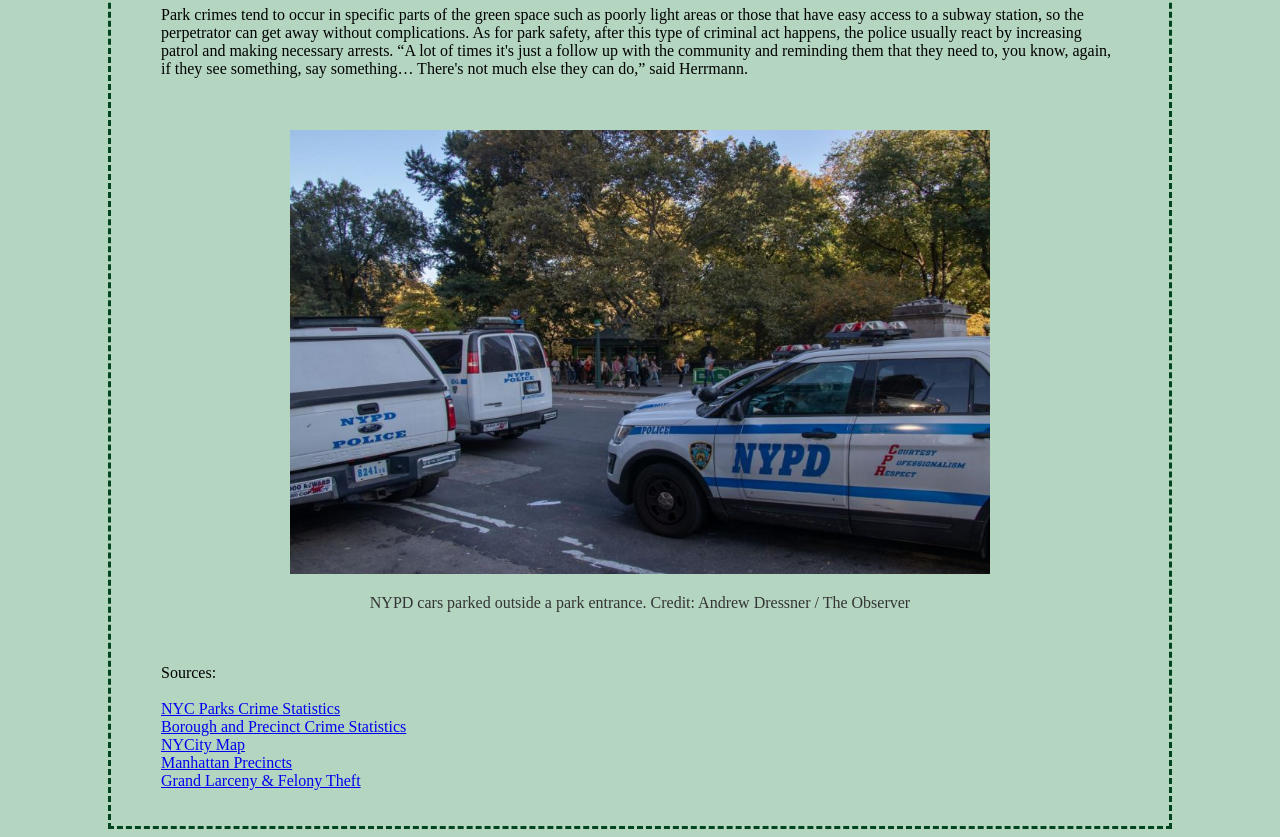
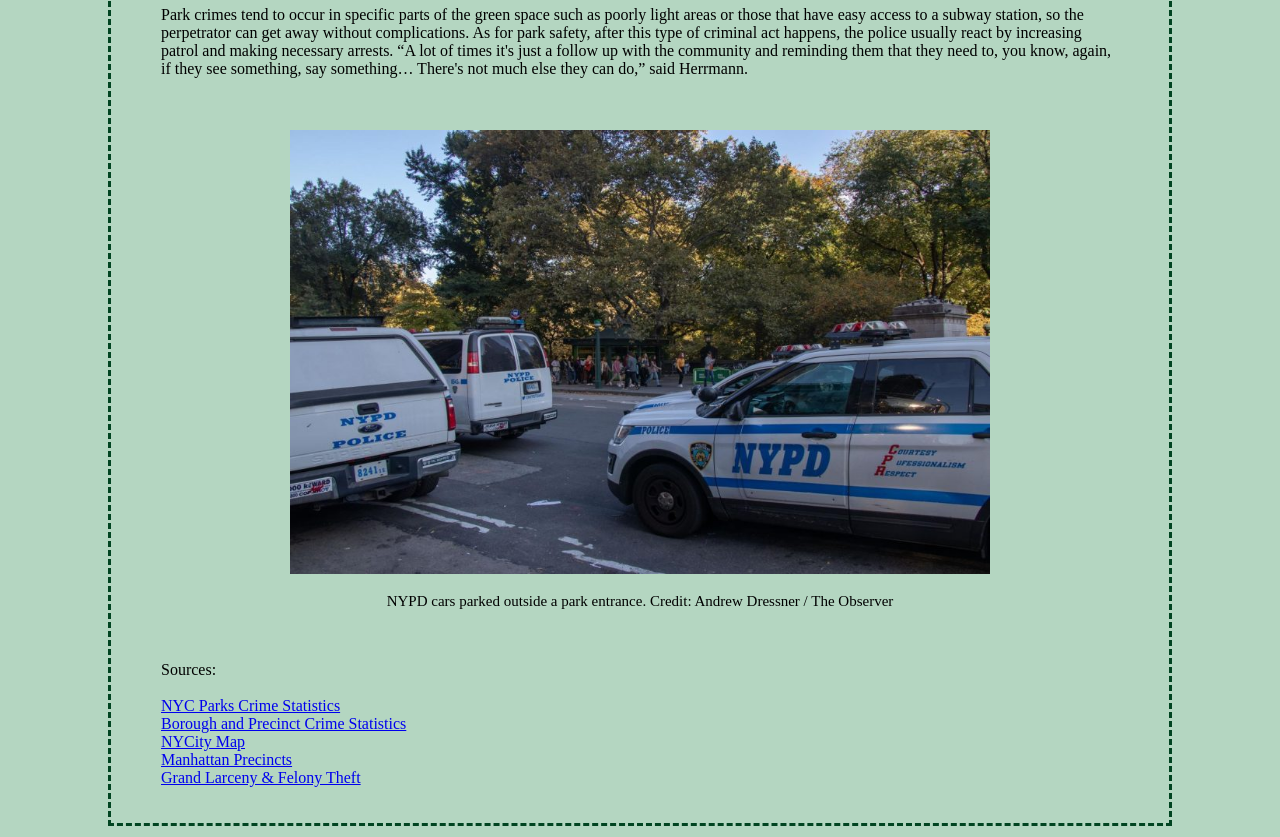
Before and after one commit to angelesrodz/mappingchart, a plain HTML site: page index.html in a window 1280 px wide. Shown: the part 1267-2104 px from the top of the page. Drawn offline with Linux system fonts and the light colour scheme.

Commit message:
Add files via upload

```diff
--- a/styles.css
+++ b/styles.css
@@ -47,7 +47,8 @@ body {
 
 #copy {
   text-align: center;
-  color: #333333;
+  color: black;
+  font-size: 15px;
 
 }
 
```
